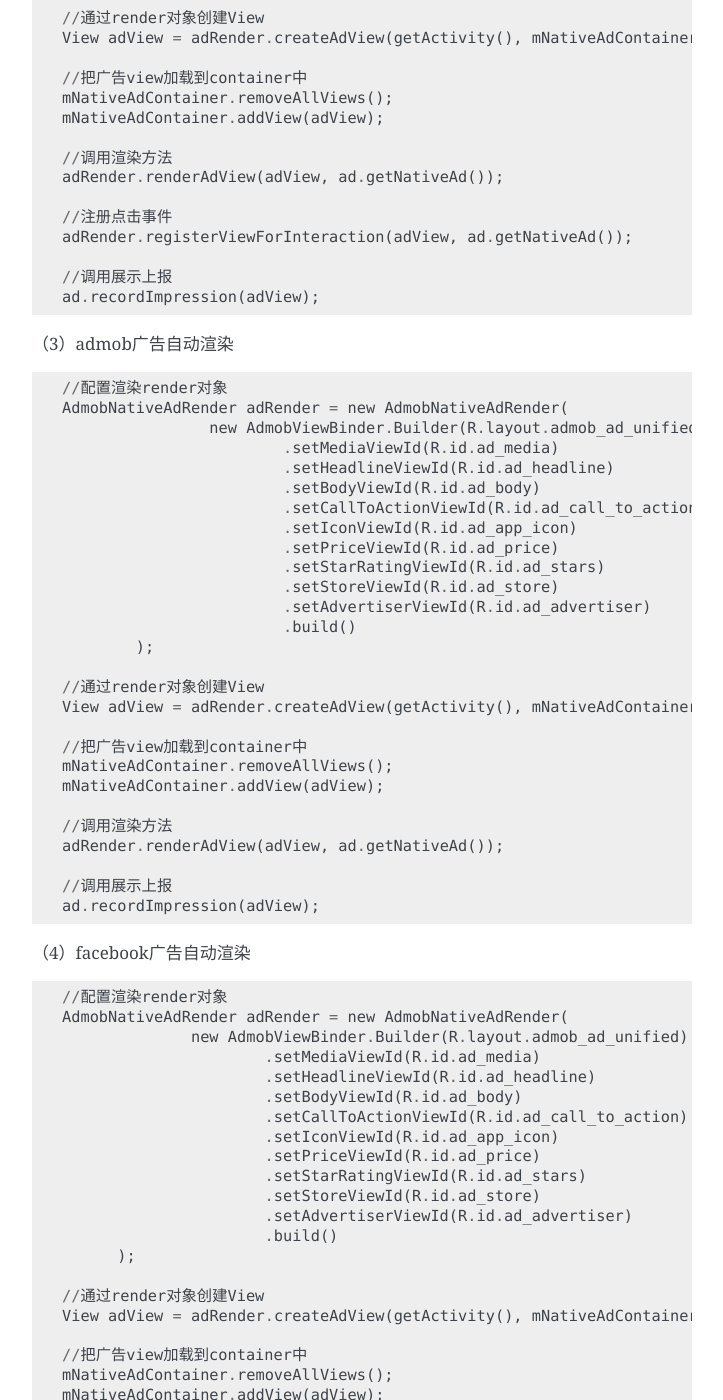
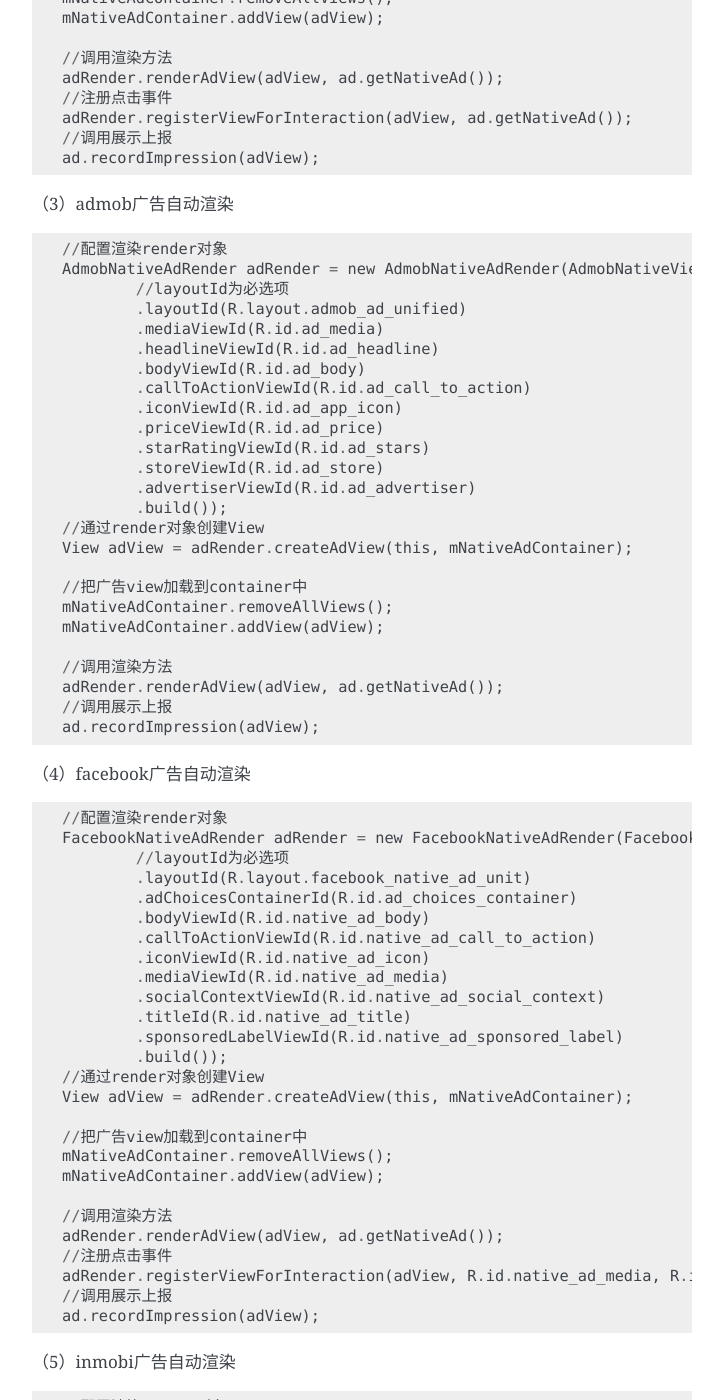
Before and after one commit to liuyanyan01/happypenny.github.io, a Sphinx documentation site: the page built from docs/manual.rst, in a window 1280 px wide and 1400 px high, scrolled down 8767 px. Shown: the whole window, without its empty margins (388-1111 px from the left). Built offline with Sphinx 7.4.7, drawn with Linux system fonts in a browser that asks for light colours; some of the changed text lies outside the part shown.

Commit message:
update doc

```diff
--- a/docs/manual.rst
+++ b/docs/manual.rst
@@ -6,7 +6,7 @@
 
 聚合sdk定义：可以聚合多方广告SDK，协调各广告位中的广告请求、展现等逻辑，使得多个SDK可以在一个广告位正常运作起来。
 
-有道聚合SDK为海外app服务，提供了一种便捷的方式可以快速接入多家广告平台。目前聚合sdk集成了五种广告平台分别为Facebook、Admob、百度、有道智选、Inmobi、头条。
+有道聚合SDK为海外app服务，提供了一种便捷的方式可以快速接入多家广告平台。目前聚合SDK集成了五种广告平台分别为Facebook、Admob、百度、有道智选、Inmobi、头条。
 
 在移动广告开发者管理系统中提供聚合平台入口，平台中可以设置广告策略，聚合SDK根据配置的广告策略拉取各个广告平台的广告，提供给app最终可供展示的广告对象。
 
@@ -363,158 +363,142 @@
 
 ::
 
-  //配置渲染render对象
-  ZhixuanNativeAdRender adRender = new ZhixuanNativeAdRender(
-                new ViewBinder.Builder(R.layout.zhixuan_native_ad)
-                        .titleId(R.id.native_title)
-                        .textId(R.id.native_text)
-                        .mainImageId(R.id.native_main_image)
-                        .iconImageId(R.id.native_icon_image).build(), false);
-  //通过render对象创建View
-  View adView = adRender.createAdView(getActivity(), mNativeAdContainer);
+        //配置渲染render对象
+        ZhixuanNativeAdRender adRender = new ZhixuanNativeAdRender(new ViewBinder.Builder(R.layout.zhixuan_native_ad)
+                .titleId(R.id.native_title)
+                .textId(R.id.native_text)
+                .mainImageId(R.id.native_main_image)
+                .iconImageId(R.id.native_icon_image).build(), false);
+        //通过render对象创建View
+        View adView = adRender.createAdView(this, mNativeAdContainer);
 
-  //把广告view加载到container中
-  mNativeAdContainer.removeAllViews();
-  mNativeAdContainer.addView(adView);
-
-  //调用渲染方法
-  adRender.renderAdView(adView, ad.getNativeAd());
-
-  //注册点击事件
-  adRender.registerViewForInteraction(adView, new int[]{R.id.native_main_image}, ad.getNativeAd());
-
-  //调用展示上报
-  ad.recordImpression(adView);
+        //把广告view加载到container中
+        mNativeAdContainer.removeAllViews();
+        mNativeAdContainer.addView(adView);
+        //调用渲染方法
+        adRender.renderAdView(adView, ad.getNativeAd());
+        //注册点击事件
+        adRender.registerViewForInteraction(adView, new int[]{R.id.native_main_image}, ad.getNativeAd());
+        //调用展示上报
+        ad.recordImpression(adView);
 
 （2）百度广告自动渲染
 
 ::
 
-  //配置渲染render对象
-  BaiduNativeAdRender adRender = new BaiduNativeAdRender(
-                      new BaiduViewBinder.Builder(R.layout.baidu_big_ad_card)
-                              .setTitleViewId(R.id.card_name)
-                              .setIconViewId(R.id.card_icon)
-                              .setStarRatingViewId(R.id.card_rating)
-                              .setShortDescViewId(R.id.card__des)
-                              .setCallToActionViewId(R.id.card_btn)
-                              .setImageViewId(R.id.card_image)
-                              .build()
+        //配置渲染render对象
+        BaiduNativeAdRender adRender = new BaiduNativeAdRender(BaiduNativeViewBinder.builder()
+                    //layoutId为必选项
+                    .layoutId(R.layout.baidu_small_ad_card)
+                    .titleId(R.id.small_card_name)
+                    .iconViewId(R.id.small_card_icon)
+                    .starRatingViewId(R.id.small_card_rating)
+                    .shortDescViewId(R.id.small_card__des)
+                    .callToActionViewId(R.id.small_card_btn)
+                    .build());
+        //通过render对象创建View
+        View adView = adRender.createAdView(this, mNativeAdContainer);
 
-  //通过render对象创建View
-  View adView = adRender.createAdView(getActivity(), mNativeAdContainer);
+        //把广告view加载到container中
+        mNativeAdContainer.removeAllViews();
+        mNativeAdContainer.addView(adView);
 
-  //把广告view加载到container中
-  mNativeAdContainer.removeAllViews();
-  mNativeAdContainer.addView(adView);
-
-  //调用渲染方法
-  adRender.renderAdView(adView, ad.getNativeAd());
-
-  //注册点击事件
-  adRender.registerViewForInteraction(adView, ad.getNativeAd());
-
-  //调用展示上报
-  ad.recordImpression(adView);
+        //调用渲染方法
+        adRender.renderAdView(adView, ad.getNativeAd());
+        //注册点击事件
+        adRender.registerViewForInteraction(adView, ad.getNativeAd());
+        //调用展示上报
+        ad.recordImpression(adView);
 
 （3）admob广告自动渲染
 
 ::
 
-  //配置渲染render对象
-  AdmobNativeAdRender adRender = new AdmobNativeAdRender(
-                  new AdmobViewBinder.Builder(R.layout.admob_ad_unified)
-                          .setMediaViewId(R.id.ad_media)
-                          .setHeadlineViewId(R.id.ad_headline)
-                          .setBodyViewId(R.id.ad_body)
-                          .setCallToActionViewId(R.id.ad_call_to_action)
-                          .setIconViewId(R.id.ad_app_icon)
-                          .setPriceViewId(R.id.ad_price)
-                          .setStarRatingViewId(R.id.ad_stars)
-                          .setStoreViewId(R.id.ad_store)
-                          .setAdvertiserViewId(R.id.ad_advertiser)
-                          .build()
-          );
+        //配置渲染render对象
+        AdmobNativeAdRender adRender = new AdmobNativeAdRender(AdmobNativeViewBinder.builder()
+                //layoutId为必选项
+                .layoutId(R.layout.admob_ad_unified)
+                .mediaViewId(R.id.ad_media)
+                .headlineViewId(R.id.ad_headline)
+                .bodyViewId(R.id.ad_body)
+                .callToActionViewId(R.id.ad_call_to_action)
+                .iconViewId(R.id.ad_app_icon)
+                .priceViewId(R.id.ad_price)
+                .starRatingViewId(R.id.ad_stars)
+                .storeViewId(R.id.ad_store)
+                .advertiserViewId(R.id.ad_advertiser)
+                .build());
+        //通过render对象创建View
+        View adView = adRender.createAdView(this, mNativeAdContainer);
 
-  //通过render对象创建View
-  View adView = adRender.createAdView(getActivity(), mNativeAdContainer);
+        //把广告view加载到container中
+        mNativeAdContainer.removeAllViews();
+        mNativeAdContainer.addView(adView);
 
-  //把广告view加载到container中
-  mNativeAdContainer.removeAllViews();
-  mNativeAdContainer.addView(adView);
-
-  //调用渲染方法
-  adRender.renderAdView(adView, ad.getNativeAd());
-
-  //调用展示上报
-  ad.recordImpression(adView);
+        //调用渲染方法
+        adRender.renderAdView(adView, ad.getNativeAd());
+        //调用展示上报
+        ad.recordImpression(adView);
 
 （4）facebook广告自动渲染
 
 ::
 
-  //配置渲染render对象
-  AdmobNativeAdRender adRender = new AdmobNativeAdRender(
-                new AdmobViewBinder.Builder(R.layout.admob_ad_unified)
-                        .setMediaViewId(R.id.ad_media)
-                        .setHeadlineViewId(R.id.ad_headline)
-                        .setBodyViewId(R.id.ad_body)
-                        .setCallToActionViewId(R.id.ad_call_to_action)
-                        .setIconViewId(R.id.ad_app_icon)
-                        .setPriceViewId(R.id.ad_price)
-                        .setStarRatingViewId(R.id.ad_stars)
-                        .setStoreViewId(R.id.ad_store)
-                        .setAdvertiserViewId(R.id.ad_advertiser)
-                        .build()
-        );
+        //配置渲染render对象
+        FacebookNativeAdRender adRender = new FacebookNativeAdRender(FacebookNativeViewBinder.builder()
+                //layoutId为必选项
+                .layoutId(R.layout.facebook_native_ad_unit)
+                .adChoicesContainerId(R.id.ad_choices_container)
+                .bodyViewId(R.id.native_ad_body)
+                .callToActionViewId(R.id.native_ad_call_to_action)
+                .iconViewId(R.id.native_ad_icon)
+                .mediaViewId(R.id.native_ad_media)
+                .socialContextViewId(R.id.native_ad_social_context)
+                .titleId(R.id.native_ad_title)
+                .sponsoredLabelViewId(R.id.native_ad_sponsored_label)
+                .build());
+        //通过render对象创建View
+        View adView = adRender.createAdView(this, mNativeAdContainer);
 
-  //通过render对象创建View
-  View adView = adRender.createAdView(getActivity(), mNativeAdContainer);
+        //把广告view加载到container中
+        mNativeAdContainer.removeAllViews();
+        mNativeAdContainer.addView(adView);
 
-  //把广告view加载到container中
-  mNativeAdContainer.removeAllViews();
-  mNativeAdContainer.addView(adView);
-
-  //调用渲染方法
-  adRender.renderAdView(adView, ad.getNativeAd());
-
-  //注册点击事件
-  adRender.registerViewForInteraction(adView, R.id.native_ad_media, R.id.native_ad_icon, new int[]{R.id.native_ad_title, R.id.native_ad_call_to_action}, ad.getNativeAd());
-
-  //调用展示上报
-  ad.recordImpression(adView);
+        //调用渲染方法
+        adRender.renderAdView(adView, ad.getNativeAd());
+        //注册点击事件
+        adRender.registerViewForInteraction(adView, R.id.native_ad_media, R.id.native_ad_icon, new int[]{R.id.native_ad_title, R.id.native_ad_call_to_action}, ad.getNativeAd());
+        //调用展示上报
+        ad.recordImpression(adView);
 
 （5）inmobi广告自动渲染
 
 ::
 
-  //配置渲染render对象
-  InMobiNativeAdRender adRender = new InMobiNativeAdRender(
-                    new InMobiViewBinder.Builder(R.layout.inmobi_native_ad)
-                            .setCallToActionViewId(R.id.adAction)
-                            .setDescriptionViewId(R.id.adDescription)
-                            .setIconViewId(R.id.adIcon)
-                            .setRatingViewId(R.id.adRating)
-                            .setTitleViewId(R.id.adTitle)
-                            .setPrimaryViewId(R.id.adContent)
-                            .build()
-            );
+        //配置渲染render对象
+        InMobiNativeAdRender adRender = new InMobiNativeAdRender(InMobiNativeViewBinder.builder()
+                //layoutId为必选项
+                .layoutId(R.layout.inmobi_native_ad)
+                .callToActionViewId(R.id.adAction)
+                .descriptionViewId(R.id.adDescription)
+                .iconViewId(R.id.adIcon)
+                .ratingViewId(R.id.adRating)
+                .titleViewId(R.id.adTitle)
+                .primaryViewId(R.id.adContent)
+                .build());
+        //通过render对象创建View
+        View adView = adRender.createAdView(this, mNativeAdContainer);
 
-  //通过render对象创建View
-  View adView = adRender.createAdView(getActivity(), mNativeAdContainer);
+        //把广告view加载到container中
+        mNativeAdContainer.removeAllViews();
+        mNativeAdContainer.addView(adView);
 
-  //把广告view加载到container中
-  mNativeAdContainer.removeAllViews();
-  mNativeAdContainer.addView(adView);
-
-  //调用渲染方法
-  adRender.renderAdView(adView, ad.getNativeAd());
-
-  //设置点击事件
-  adRender.registerViewForInteraction(adView, new int[]{R.id.adAction}, ad.getNativeAd());
-
-  //调用展示上报
-  ad.recordImpression(adView);
+        //调用渲染方法
+        adRender.renderAdView(adView, ad.getNativeAd());
+        //设置点击事件
+        adRender.registerViewForInteraction(adView, new int[]{R.id.adAction}, ad.getNativeAd());
+        //调用展示上报
+        ad.recordImpression(adView);
 
 广告展示上报
 -------------
```
